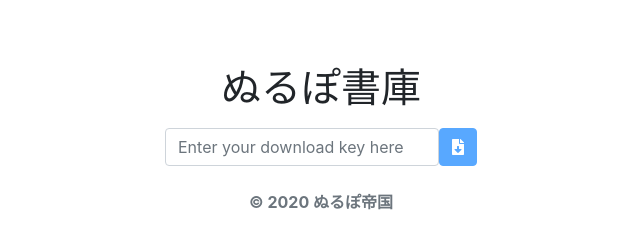
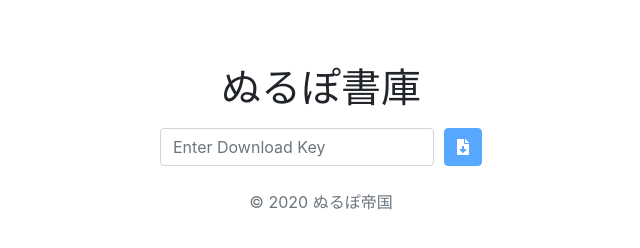
Before and after one commit to nullpo-t/dl, a plain HTML site: page static/index.html in a window 1280 px wide. Shown: the whole page, without its empty margins (319-959 px from the left). Drawn offline with nearby package versions, Linux system fonts and the light colour scheme.

Commit message:
minor changes on download page & top page

```diff
--- a/static/index.html
+++ b/static/index.html
@@ -24,15 +24,19 @@
                 <h1>ぬるぽ書庫</h1>
             </div>
             <div class="row justify-content-center pt-2">
-                <form method="post" class="form-inline">
-                    <input id="dlkey" name="dlkey" class="form-control" placeholder="Enter your download key here">
-                    <button id="submitBtn" type="submit" class="btn btn-primary">
-                        <i class="fas fa-file-download"></i>
-                    </button>
+                <form method="post" class="form-row">
+                    <div class="col-auto">
+                        <input id="dlkey" name="dlkey" class="form-control" placeholder="Enter Download Key">
+                    </div>
+                    <div class="col-auto">
+                        <button id="submitBtn" type="submit" class="btn btn-primary">
+                            <i class="fas fa-file-download"></i>
+                        </button>
+                    </div>
                 </form>
             </div>
             <div class="row pt-4">
-                <span id="copyright" class="col-12 text-center text-muted font-weight-bold"></span>
+                <span id="copyright" class="col-12 text-center text-muted"></span>
             </div>
         </div>
     </div>
```
Also changed, not shown: 3 other files.
